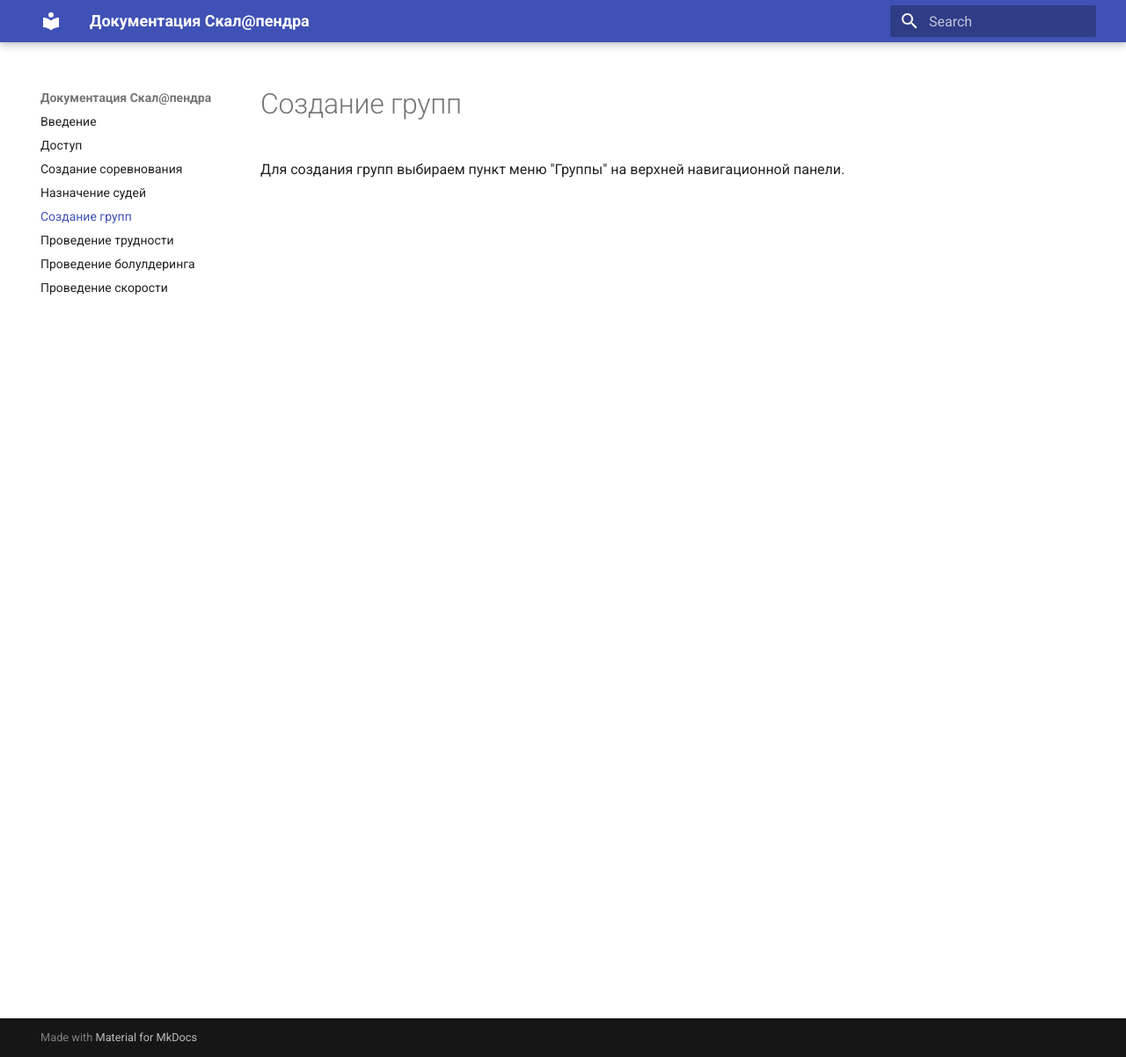
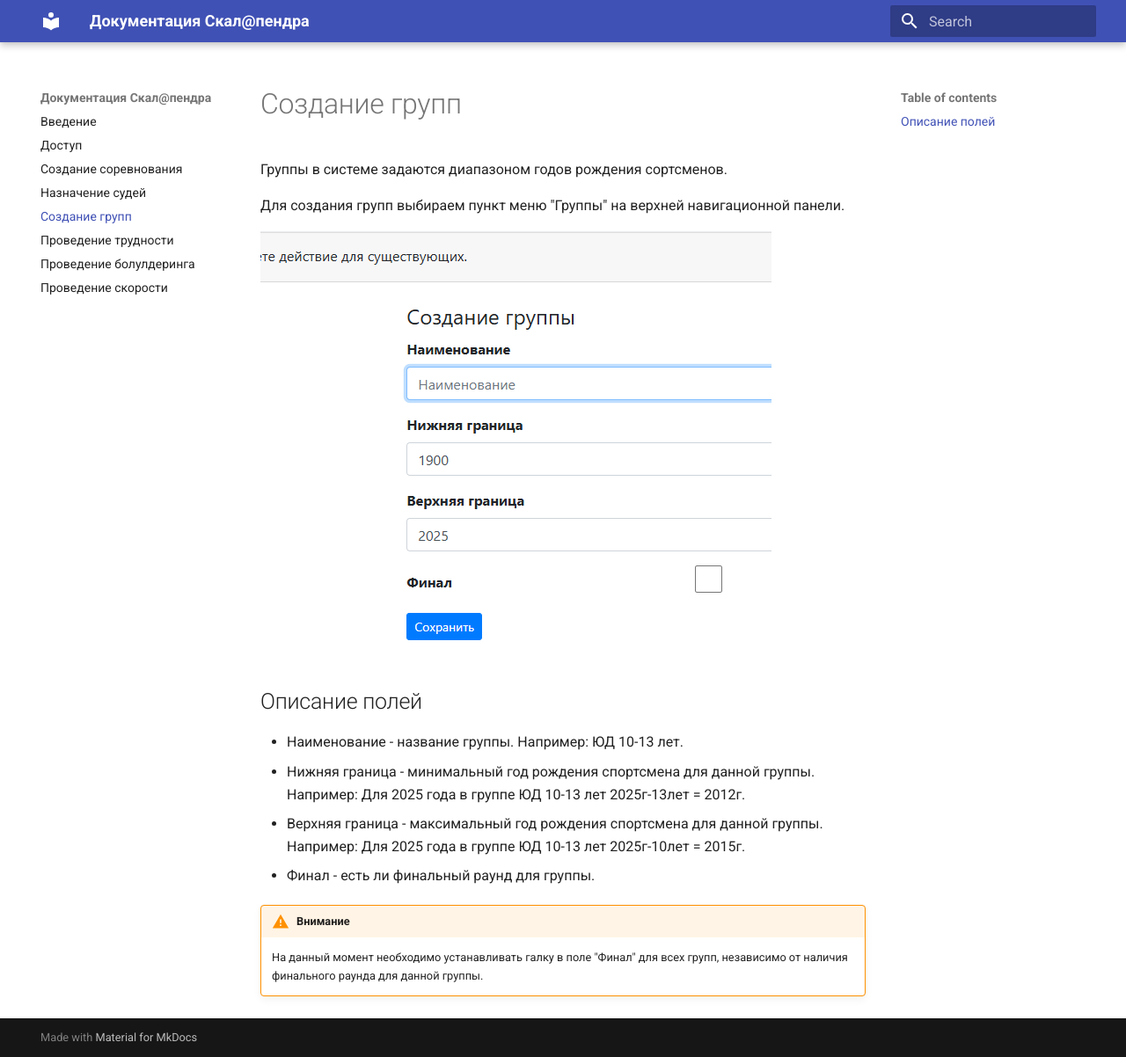
Before and after one commit to alptur/scaladocs, an MkDocs documentation site: the page built from docs/groupcreate.md, in a window 1280 px wide and 1202 px high. Shown: the whole window at 88% size. Built offline with MkDocs 1.6.1 and Material for MkDocs 9.7.7, drawn with Linux system fonts in a browser that asks for light colours.

Commit message:
Назначение судей, создание групп

```diff
--- a/docs/groupcreate.md
+++ b/docs/groupcreate.md
@@ -1,3 +1,20 @@
 # Создание групп
 
+Группы в системе задаются диапазоном годов рождения сортсменов.
+
 Для создания групп выбираем пункт меню "Группы" на верхней навигационной панели.
+
+![Competition screen](img/group_1.png)
+
+## Описание полей
+
+* Наименование - название группы. Например: ЮД 10-13 лет.
+* Нижняя граница - минимальный год рождения спортсмена для данной группы.
+Например: Для 2025 года в группе ЮД 10-13 лет 2025г-13лет = 2012г.
+* Верхняя граница - максимальный год рождения спортсмена для данной группы.
+Например: Для 2025 года в группе ЮД 10-13 лет 2025г-10лет = 2015г.
+* Финал - есть ли финальный раунд для группы.
+
+!!! warning "Внимание"
+    На данный момент необходимо устанавливать галку в поле "Финал" для всех групп, независимо
+    от наличия финального раунда для данной группы.
```
Also changed, not shown: docs/adddjuds.md (+12 -1 lines), docs/img/group_1.png (added), docs/img/judge_1.png (added), docs/img/judge_2.png (added).
